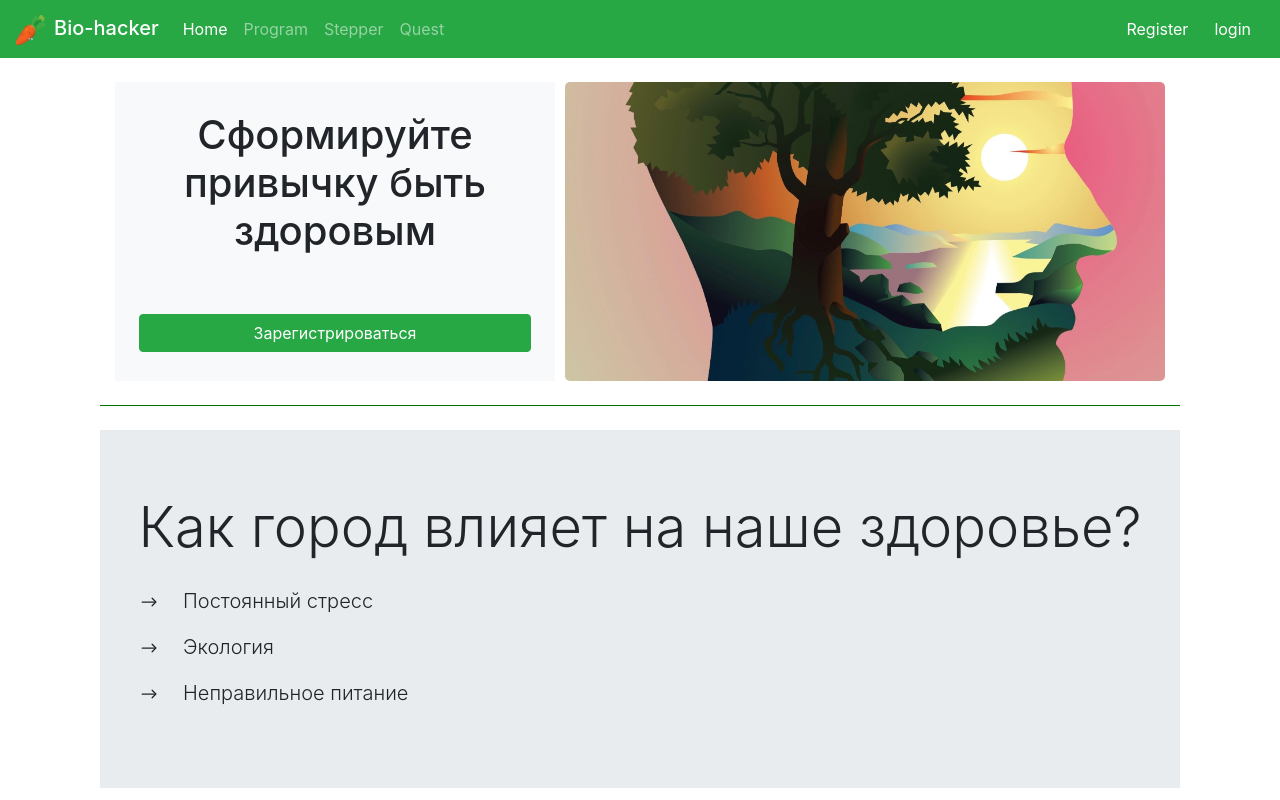
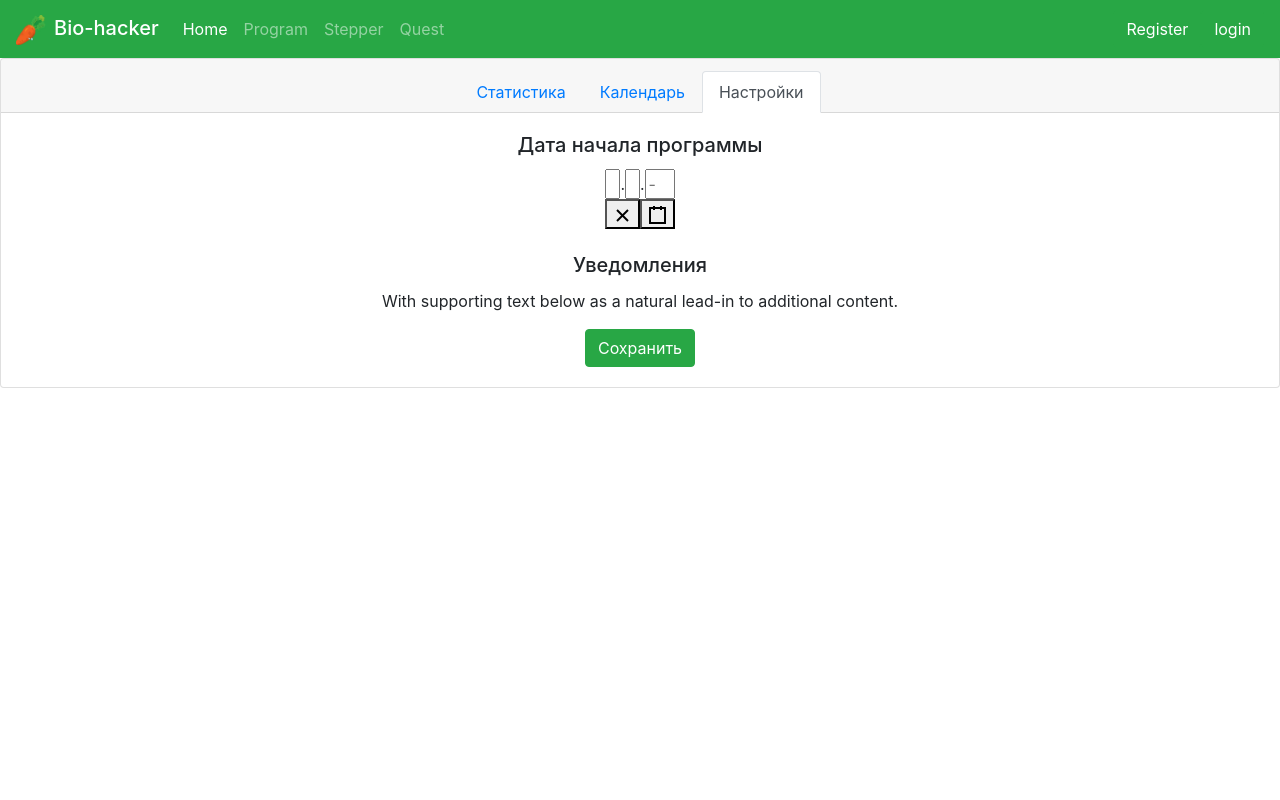
Before and after one commit to NikolaiNorboev/BioHacker, a React (Create React App) app in the folder client/: page /user/settings in a window 1280 px wide. Shown: the top 800 px of the page. Built offline with nearby package versions, Linux system fonts and the light colour scheme; no server answers.

Commit message:
r6 user cabinet

```diff
--- a/client/src/App.js
+++ b/client/src/App.js
@@ -12,6 +12,11 @@ import Landing from './pages/landing';
 import Stepper from './components/Stepper';
 import sessionChecker from './components/hooks/auth-hook';
 import Thankyou from './components/program/Thankyou';
+import User from './pages/user';
+// import Statistic from './components/User/statistic';
+// import Scheduler from './components/User/scheduler';
+// import Settings from './components/User/settings';
+
 
 
 export default function App() {
@@ -49,6 +54,18 @@ export default function App() {
           <Route path="/stepper">
             <Stepper />
           </Route>
+          {/* <Route path="/user/statistic">
+            <Statistic />
+          </Route>
+          <Route path="/user/settings">
+            <Settings />
+          </Route>
+          <Route path="/user/scheduler">
+            <Scheduler />
+          </Route> */}
+          <Route path="/user">
+            <User />
+          </Route>
           <Route path="/">
             <Landing />
           </Route>
--- a/client/src/components/Navbar/index.js
+++ b/client/src/components/Navbar/index.js
@@ -48,6 +48,7 @@ export default function Nav() {
         <form className="form-inline my-2 my-lg-0">
           {isAuthenticated && (
             <>
+              <NavLink className="btn btn-success my-2 my-sm-0" to="/user">
                 <svg
                   width="1.5em"
                   height="1.5em"
@@ -55,6 +56,7 @@ export default function Nav() {
                   class="bi bi-person-circle"
                   fill="white"
                   xmlns="http://www.w3.org/2000/svg"
+                  className="mx-2"
                 >
                   <path d="M13.468 12.37C12.758 11.226 11.195 10 8 10s-4.757 1.225-5.468 2.37A6.987 6.987 0 0 0 8 15a6.987 6.987 0 0 0 5.468-2.63z" />
                   <path
@@ -66,7 +68,10 @@ export default function Nav() {
                     d="M8 1a7 7 0 1 0 0 14A7 7 0 0 0 8 1zM0 8a8 8 0 1 1 16 0A8 8 0 0 1 0 8z"
                   />
                 </svg>
-              <span class="navbar-text mx-2">{username}</span>
+                {/* <span class="navbar-text mx-2">{username}</span> */}
+                {username}
+              </NavLink>
+
               <NavLink className="btn btn-success my-2 my-sm-0" to="/logout">
                 logout
               </NavLink>
--- /dev/null
+++ b/client/src/components/User/scheduler.js
@@ -0,0 +1,8 @@
+import React from 'react';
+
+export default function () {
+  return (
+      <>
+      </>
+  )
+}
--- /dev/null
+++ b/client/src/components/User/settings.js
@@ -0,0 +1,43 @@
+import React, {useState} from 'react';
+import Calendar from 'react-calendar';
+import 'react-calendar/dist/Calendar.css';
+
+import DayPicker from 'react-date-picker';
+import 'react-day-picker/lib/style.css';
+
+
+export default function () {
+  const [value, onChange] = useState();
+
+
+  return (
+      <>
+      <div>
+
+        <h5 class="card-title">Дата начала программы</h5>
+
+          {/* <Calendar locale={'ru'}
+                style= {{display: "flex", justifyContent:"space-around"}}
+                onChange={onChange}
+                value={value}
+                /> */}
+        <div>
+        <DayPicker
+            locale={'ru'}
+            onChange={onChange}
+            value={value}
+        />
+        </div>
+
+
+
+        <h5 class="card-title mt-4">Уведомления</h5>
+        <p class="card-text">With supporting text below as a natural lead-in to additional content.</p>
+
+
+
+        <a href="#" class="btn btn-success">Сохранить</a>
+      </div>
+      </>
+  )
+}
--- /dev/null
+++ b/client/src/components/User/statistic.js
@@ -0,0 +1,8 @@
+import React from 'react';
+
+export default function () {
+  return (
+      <>
+      </>
+  )
+}
--- a/client/src/components/program/ProgramCalendar.js
+++ b/client/src/components/program/ProgramCalendar.js
@@ -2,9 +2,6 @@ import React, { useState } from 'react';
 // import DayPicker from 'react-date-picker';
 import Calendar from 'react-calendar';
 import 'react-calendar/dist/Calendar.css';
-
-
-
 import 'react-day-picker/lib/style.css';
 
 
--- /dev/null
+++ b/client/src/pages/user.js
@@ -0,0 +1,48 @@
+import React from 'react';
+import { Link, NavLink } from 'react-router-dom';
+import Statistic from '../components/User/statistic';
+import Scheduler from '../components/User/scheduler';
+import Settings from '../components/User/settings';
+
+export default function () {
+  return (
+    <>
+    {/* <div className="nav-scroller py-1 mb-2">
+      <div classname="nav d-flex justify-content-center">
+        <NavLink class="p-2 text-muted" to="/user/statistics">
+          Статистика
+        </NavLink>
+        <NavLink class="p-2 text-muted" to="/user/scheduler">
+          Календарь
+        </NavLink>
+        <NavLink class="p-2 text-muted" to="/user/settings">
+          Настройки
+        </NavLink>
+      </div>
+    </div> */}
+
+
+    <div class="card text-center">
+      <div class="card-header nav d-flex justify-content-center">
+        <ul class="nav nav-tabs card-header-tabs">
+          <li class="nav-item">
+            <a class="nav-link" href="/user/statistic">Статистика</a>
+          </li>
+          <li class="nav-item">
+            <a class="nav-link" href="/user/scheduler">Календарь</a>
+          </li>
+          <li class="nav-item">
+            <a class="nav-link active" href="/user/settings">Настройки</a>
+          </li>
+        </ul>
+      </div>
+      <div class="card-body">
+        <Settings  />
+
+        {/* <p class="card-text">With supporting text below as a natural lead-in to additional content.</p> */}
+
+      </div>
+    </div>
+    </>
+  )
+}
```
Lines whose indentation alone changed are shown as unchanged.
